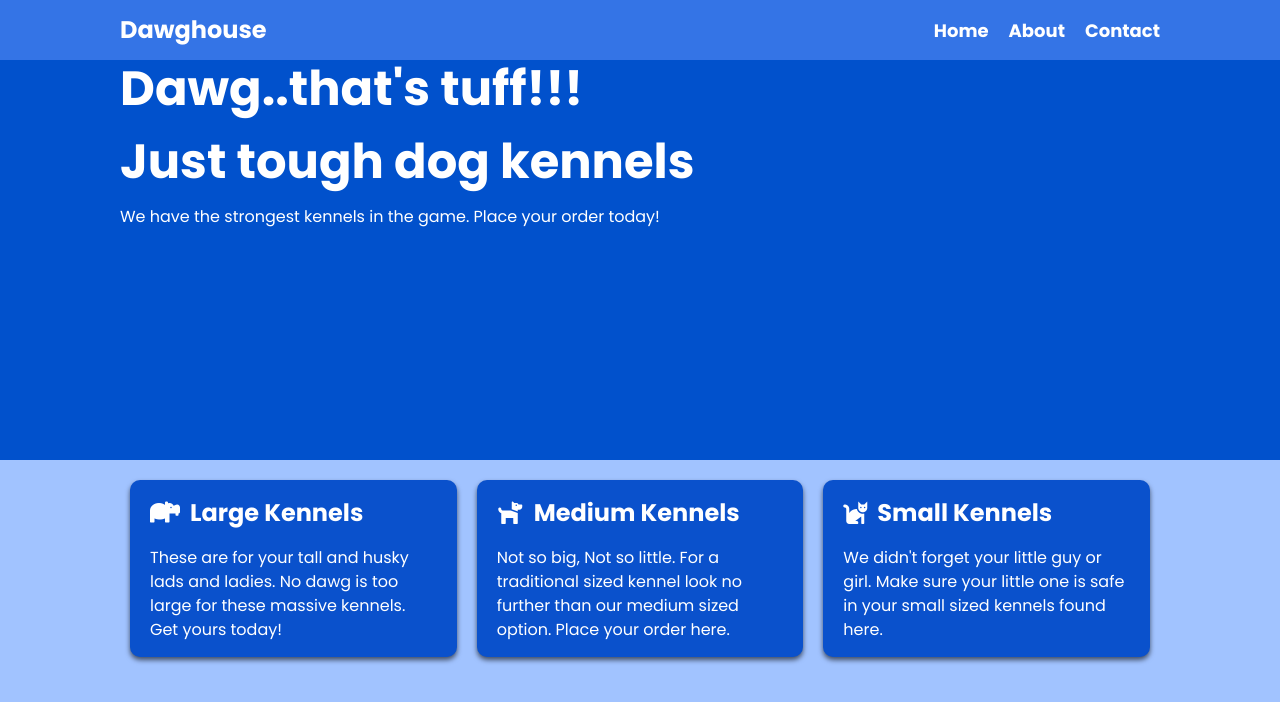
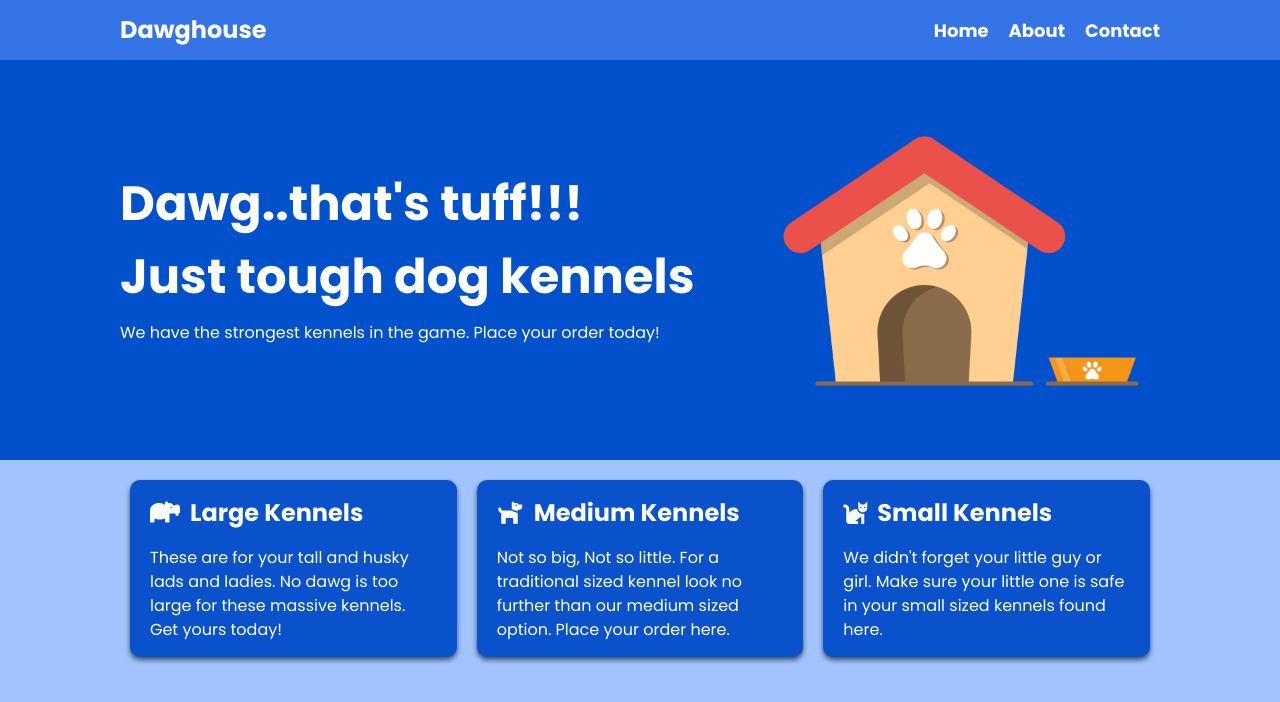
Before and after one commit to tjohn1020/dawghouse, a plain HTML site: page index.html in a window 1280 px wide. Drawn offline with Linux system fonts and the light colour scheme.

Commit message:
Update index.html

```diff
--- a/index.html
+++ b/index.html
@@ -39,7 +39,7 @@
             We have the strongest kennels in the game. Place your order today!
           </p>
         </div>
-        <img src="images/doghouse.png" alt="" />
+        <img src="doghouse.png" alt="" />
       </div>
     </header>
 
```
